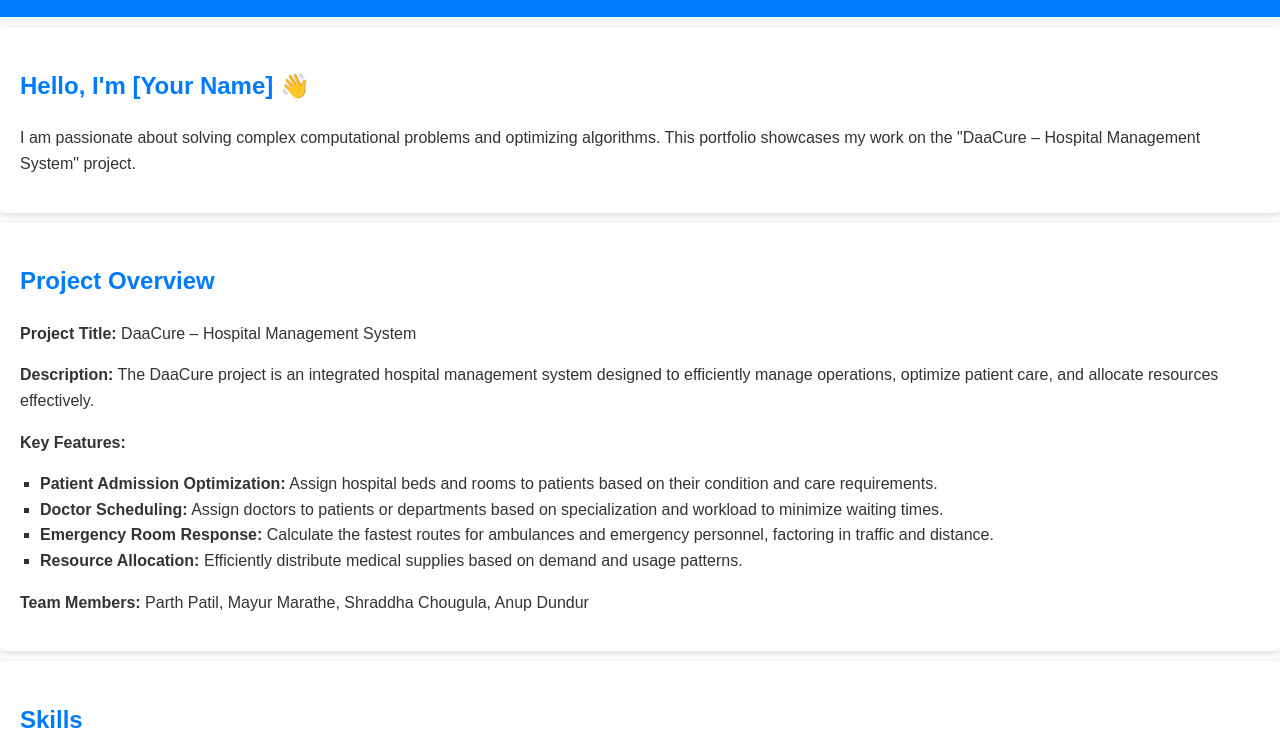
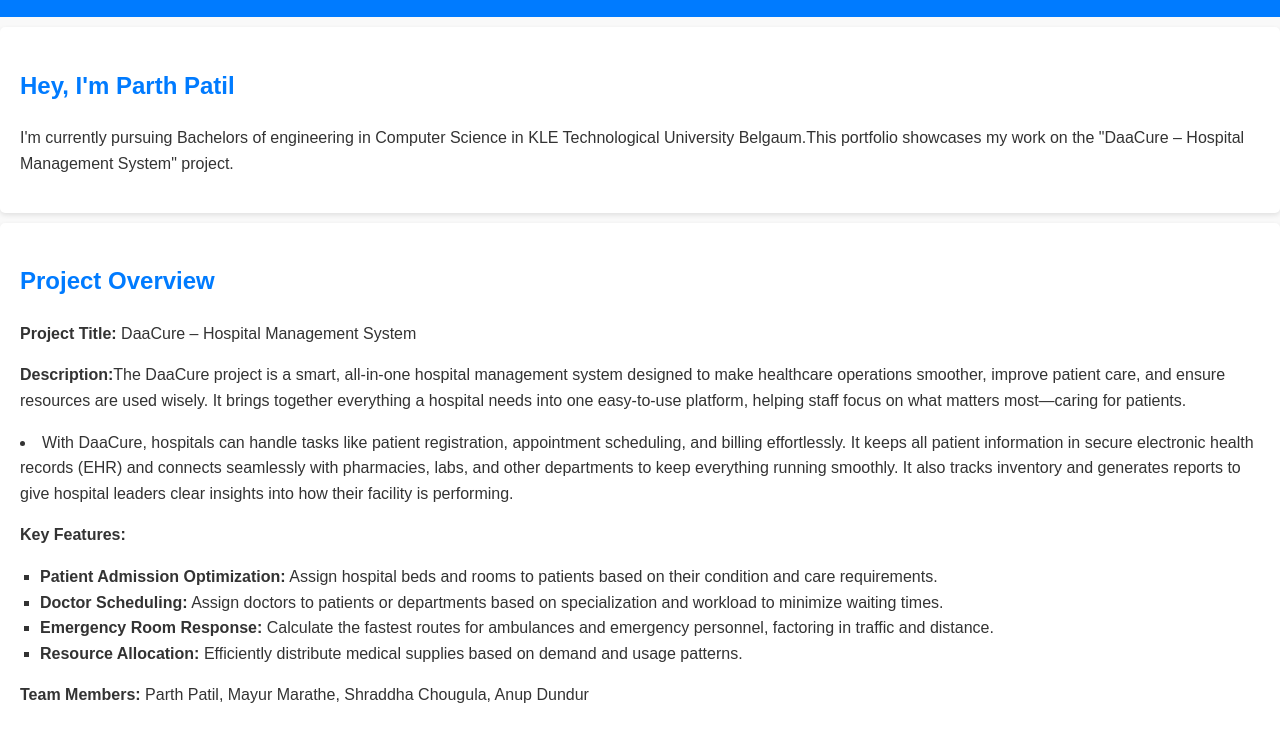
Before and after one commit to ParthPatil2101/Portfolio.github.io, a plain HTML site: page index.html in a window 1280 px wide. Shown: the part 74-804 px from the top of the page. Drawn offline with Linux system fonts and the light colour scheme.

Commit message:
Update index.html

```diff
--- a/index.html
+++ b/index.html
@@ -12,14 +12,15 @@
     </header>
     <div class="container">
         <section id="introduction">
-            <h2>Hello, I'm [Your Name] 👋</h2>
-            <p>I am passionate about solving complex computational problems and optimizing algorithms. This portfolio showcases my work on the "DaaCure – Hospital Management System" project.</p>
+            <h2>Hey, I'm Parth Patil</h2>
+            <p>I'm currently pursuing Bachelors of engineering in Computer Science in KLE Technological University Belgaum.This portfolio showcases my work on the "DaaCure – Hospital Management System" project.</p>
         </section>
 
         <section id="project-overview">
             <h2>Project Overview</h2>
             <p><strong>Project Title:</strong> DaaCure – Hospital Management System</p>
-            <p><strong>Description:</strong> The DaaCure project is an integrated hospital management system designed to efficiently manage operations, optimize patient care, and allocate resources effectively.</p>
+            <p><strong>Description:</strong>The DaaCure project is a smart, all-in-one hospital management system designed to make healthcare operations smoother, improve patient care, and ensure resources are used wisely. It brings together everything a hospital needs into one easy-to-use platform, helping staff focus on what matters most—caring for patients.
+                <li>With DaaCure, hospitals can handle tasks like patient registration, appointment scheduling, and billing effortlessly. It keeps all patient information in secure electronic health records (EHR) and connects seamlessly with pharmacies, labs, and other departments to keep everything running smoothly. It also tracks inventory and generates reports to give hospital leaders clear insights into how their facility is performing.</p>
             <p><strong>Key Features:</strong></p>
             <ul>
                 <li><strong>Patient Admission Optimization:</strong> Assign hospital beds and rooms to patients based on their condition and care requirements.</li>
```
